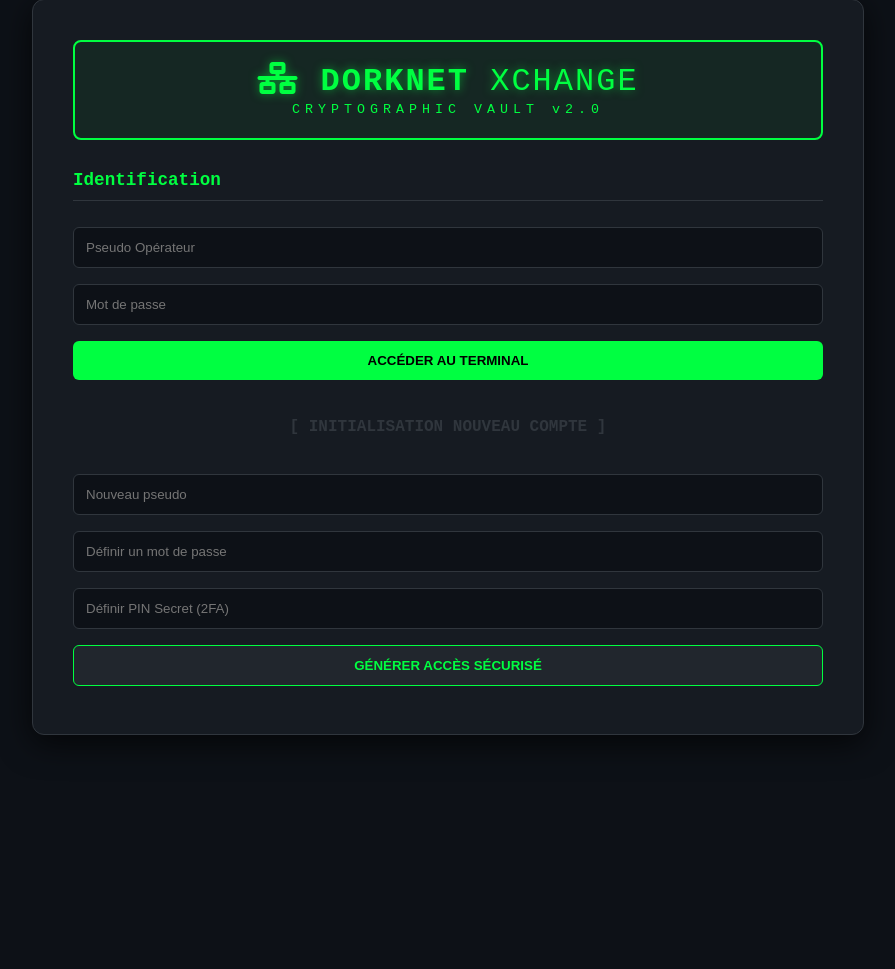
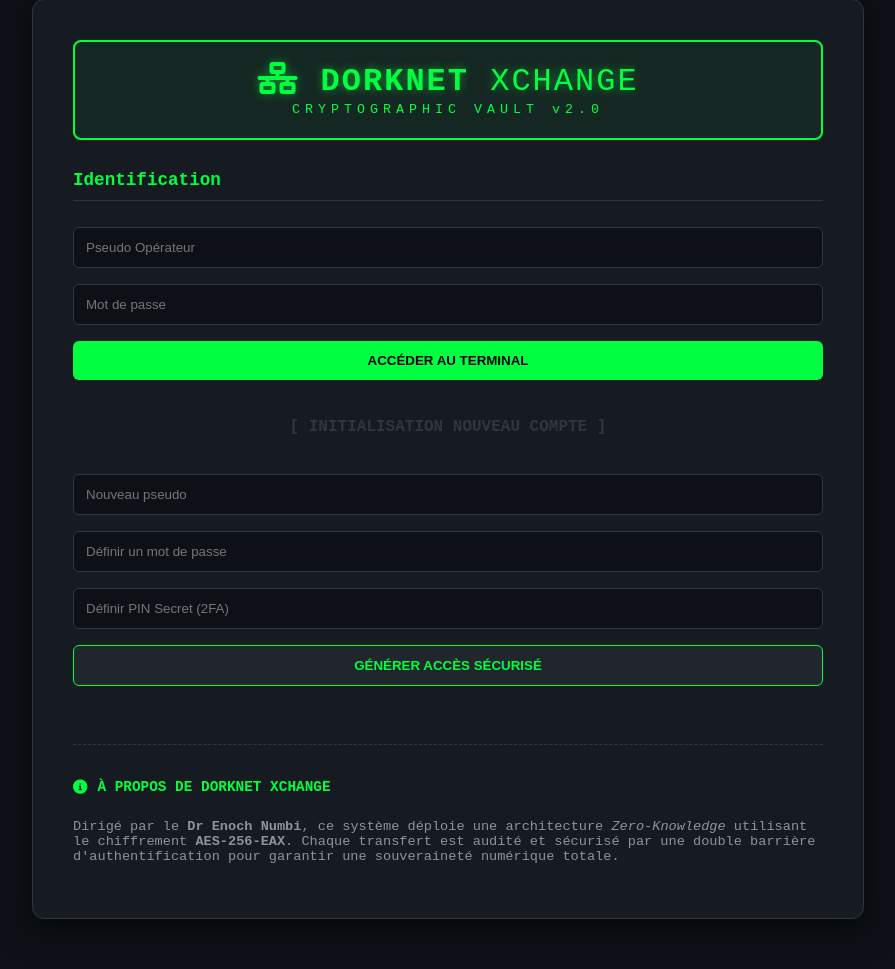
Before and after one commit to enochnumbi062-gif/DorkNet_CryptoVault, a Flask app: page / in a window 1280 px wide. Shown: the part 51-1020 px from the top of the page, without its empty margins (192-1087 px from the left). Before the commit the page ends 786 px from the top, so only its background shows below. Run offline with Flask 3, Linux system fonts and the light colour scheme; parts of the project's set-up code (start-up, migrations or seed data) failed here and were passed over.

Commit message:
Update index.html

```diff
--- a/templates/index.html
+++ b/templates/index.html
@@ -71,7 +71,7 @@
                 </div>
 
                 <section style="margin-top: 30px;">
-                    <h3><i class="fas fa-lock"></i>Sécuriser un fichier</h3>
+                    <h3><i class="fas fa-lock"></i> Sécuriser un fichier</h3>
                     <form action="/upload" method="post" enctype="multipart/form-data">
                         <input type="file" name="file" required>
                         <button type="submit">Lancer le chiffrement AES-256 & Cloud</button>
@@ -80,7 +80,7 @@
 
                 <section style="margin-top: 40px;">
                     <div style="display: flex; justify-content: space-between; align-items: center; border-bottom: 1px solid var(--border); margin-bottom: 10px;">
-                        <h3 style="border:none;"><i class="fas fa-cloud"></i>Archives Cloud DorkNet</h3>
+                        <h3 style="border:none;"><i class="fas fa-cloud"></i> Archives Cloud DorkNet</h3>
                         <a href="/" class="btn-sm-action" style="margin-bottom:10px;"><i class="fas fa-sync"></i> Actualiser</a>
                     </div>
 
@@ -155,6 +155,17 @@
                 </form>
             </div>
         {% endif %}
+
+        <section style="margin-top: 50px; padding-top: 20px; border-top: 1px dashed var(--border); color: #8b949e; font-size: 0.85rem;">
+            <h3 style="font-size: 0.9rem; border:none;"><i class="fas fa-info-circle"></i> À PROPOS DE DORKNET XCHANGE</h3>
+            <p>
+                Dirigé par le <strong>Dr Enoch Numbi</strong>, ce système déploie une architecture
+                <em>Zero-Knowledge</em> utilisant le chiffrement <strong>AES-256-EAX</strong>.
+                Chaque transfert est audité et sécurisé par une double barrière d'authentification
+                pour garantir une souveraineté numérique totale.
+            </p>
+        </section>
+
     </div>
 </body>
 </html>
```
